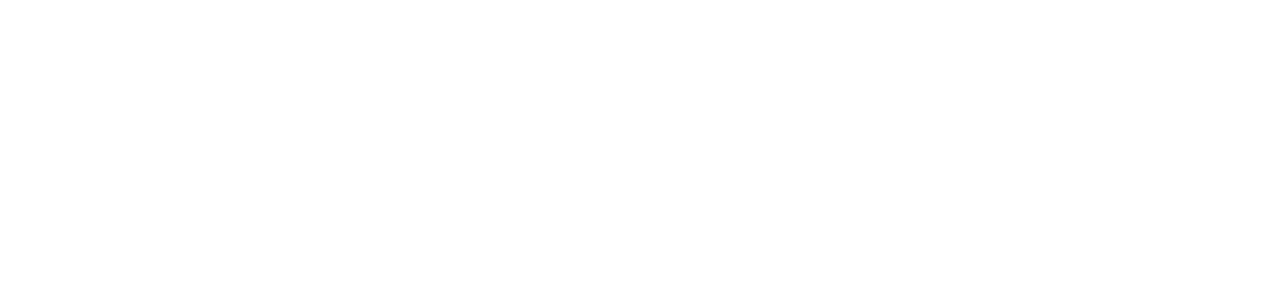
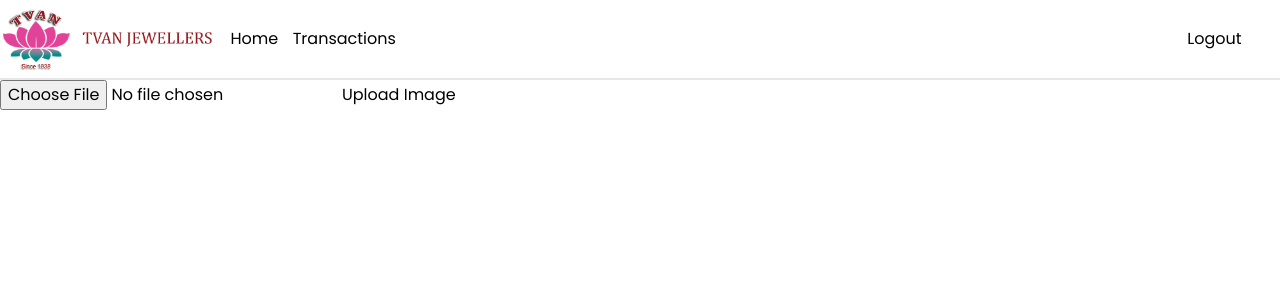
Before and after one commit to Hemnath0075/tvan_web, a React (Create React App) app: page /admin/home in a window 1280 px wide. Before the commit this address had no page. Shown: the top 300 px of the page. Built offline with nearby package versions, Linux system fonts and the light colour scheme; the HTML template or start-up script is replaced by a standard one.

Commit message:
created admin navbar

```diff
--- a/src/App.jsx
+++ b/src/App.jsx
@@ -7,6 +7,7 @@
 import RefundPolicy from './Pages/RefundPolicy/RefundPolicy';
 import PrivacyPolicy from './Pages/PrivacyPolicy/PrivacyPolicy';
 import ShippingPolicy from './Pages/ShippingPolicy/ShippingPolicy';
+import AdminHome from './Pages/Admin/AdminHome';
 
 function App() {
   return (
@@ -15,6 +16,7 @@
         <Routes>
           <Route path='/' element={<Home/>}/>
           <Route path='/admin/tvan' element={<AdminLogin/>}/>
+          <Route path='/admin/home' element={<AdminHome/>}/>
           <Route path='/terms-and-condition' element={<TermsAndCondition/>}/>
           <Route path='/refund-policy' element={<RefundPolicy/>}/>
           <Route path='/privacy-policy' element={<PrivacyPolicy/>}/>
--- /dev/null
+++ b/src/Components/Navbar/AdminNavbar.jsx
@@ -0,0 +1,19 @@
+import React from "react";
+import logo from "../../assets/images/tvan.png";
+
+function AdminNavbar() {
+  return (
+    <div className="w-full bg-[#ffffff] h-[10vh]  flex items-center justify-between border-b-2">
+      <div className="flex justify-center items-center gap-[4%] ml-4">
+        <img src={logo} alt="" className="h-[8vh]" />
+        <a href="/admin/home">Home</a>
+        <a href="/transactions">Transactions</a>
+      </div>
+      <div className="mr-[3%]">
+        <button>Logout</button>
+      </div>
+    </div>
+  );
+}
+
+export default AdminNavbar;
--- a/src/Pages/Admin/AdminHome.jsx
+++ b/src/Pages/Admin/AdminHome.jsx
@@ -0,0 +1,40 @@
+import axios from "axios";
+import React, { useState } from "react";
+import logo from "../../assets/images/tvan.png";
+import AdminNavbar from "../../Components/Navbar/AdminNavbar";
+
+function AdminHome() {
+  const [selectedFile, setSelectedFile] = useState(null);
+  const handleFileChange = (e) => {
+    setSelectedFile(e.target.files[0]);
+  };
+  const uploadImage = async () => {
+    if (!selectedFile) return;
+
+    const formData = new FormData();
+    formData.append("image", selectedFile);
+    try {
+      await axios.post("http://localhost:8057/admin/upload/Schemes", formData, {
+        headers: {
+          "Content-Type": "multipart/form-data",
+        },
+      });
+      // Refresh the list of images after successful upload
+      // fetchImages();
+      setSelectedFile(null);
+    } catch (error) {
+      console.error("Error uploading image:", error);
+    }
+  };
+  return (
+    <>
+    <AdminNavbar/>
+      <div className="">
+        <input type="file" accept="image/*" onChange={handleFileChange} />
+        <button onClick={uploadImage}>Upload Image</button>
+      </div>
+    </>
+  );
+}
+
+export default AdminHome;
```
Also changed, not shown: src/Components/Navbar/Navbar.jsx (+6 -12 lines).
